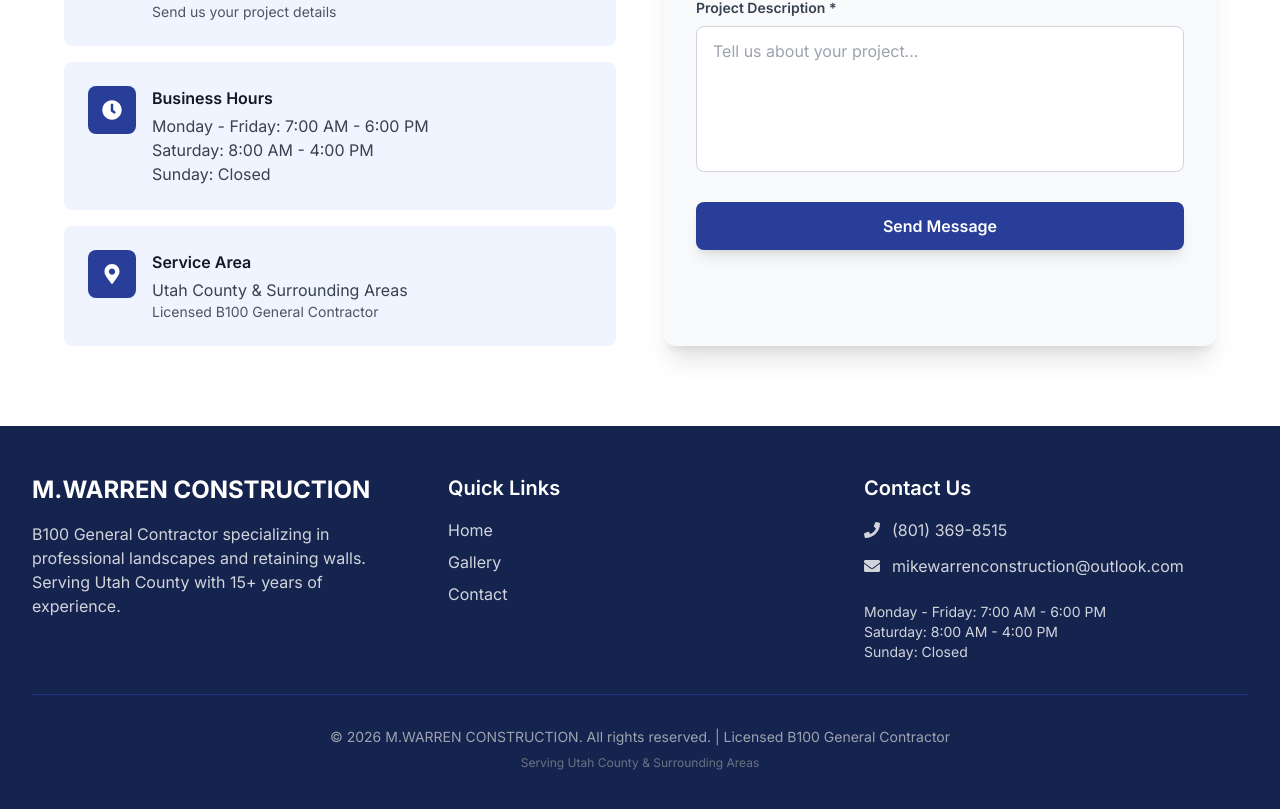
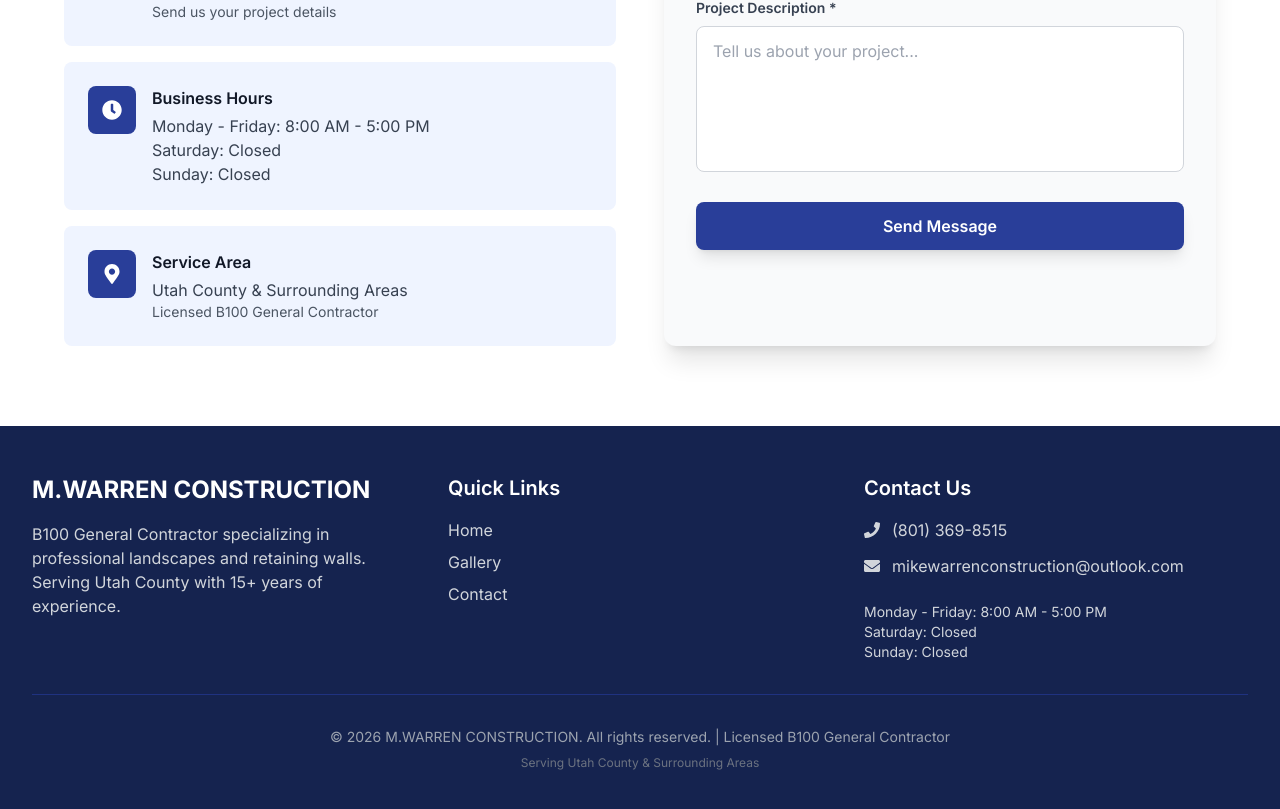
Before and after one commit to swarren1214/mwarren-construction, a React (Vite) app in the folder client/: page / in a window 1280 px wide. Shown: the part 3436-4245 px from the top of the page. Built offline with nearby package versions, Linux system fonts and the light colour scheme.

Commit message:
Update business hours in Contact and Footer components

```diff
--- a/client/src/components/Contact.jsx
+++ b/client/src/components/Contact.jsx
@@ -165,8 +165,8 @@ const Contact = () => {
                 </div>
                 <div>
                   <h4 className="font-semibold text-gray-900 mb-1">Business Hours</h4>
-                  <p className="text-gray-700">Monday - Friday: 7:00 AM - 6:00 PM</p>
-                  <p className="text-gray-700">Saturday: 8:00 AM - 4:00 PM</p>
+                  <p className="text-gray-700">Monday - Friday: 8:00 AM - 5:00 PM</p>
+                  <p className="text-gray-700">Saturday: Closed</p>
                   <p className="text-gray-700">Sunday: Closed</p>
                 </div>
               </div>
--- a/client/src/components/Footer.jsx
+++ b/client/src/components/Footer.jsx
@@ -54,8 +54,8 @@ const Footer = () => {
             </div>
             <div className="mt-6">
               <p className="text-gray-300 text-sm">
-                Monday - Friday: 7:00 AM - 6:00 PM<br />
-                Saturday: 8:00 AM - 4:00 PM<br />
+                Monday - Friday: 8:00 AM - 5:00 PM<br />
+                Saturday: Closed<br />
                 Sunday: Closed
               </p>
             </div>
```
